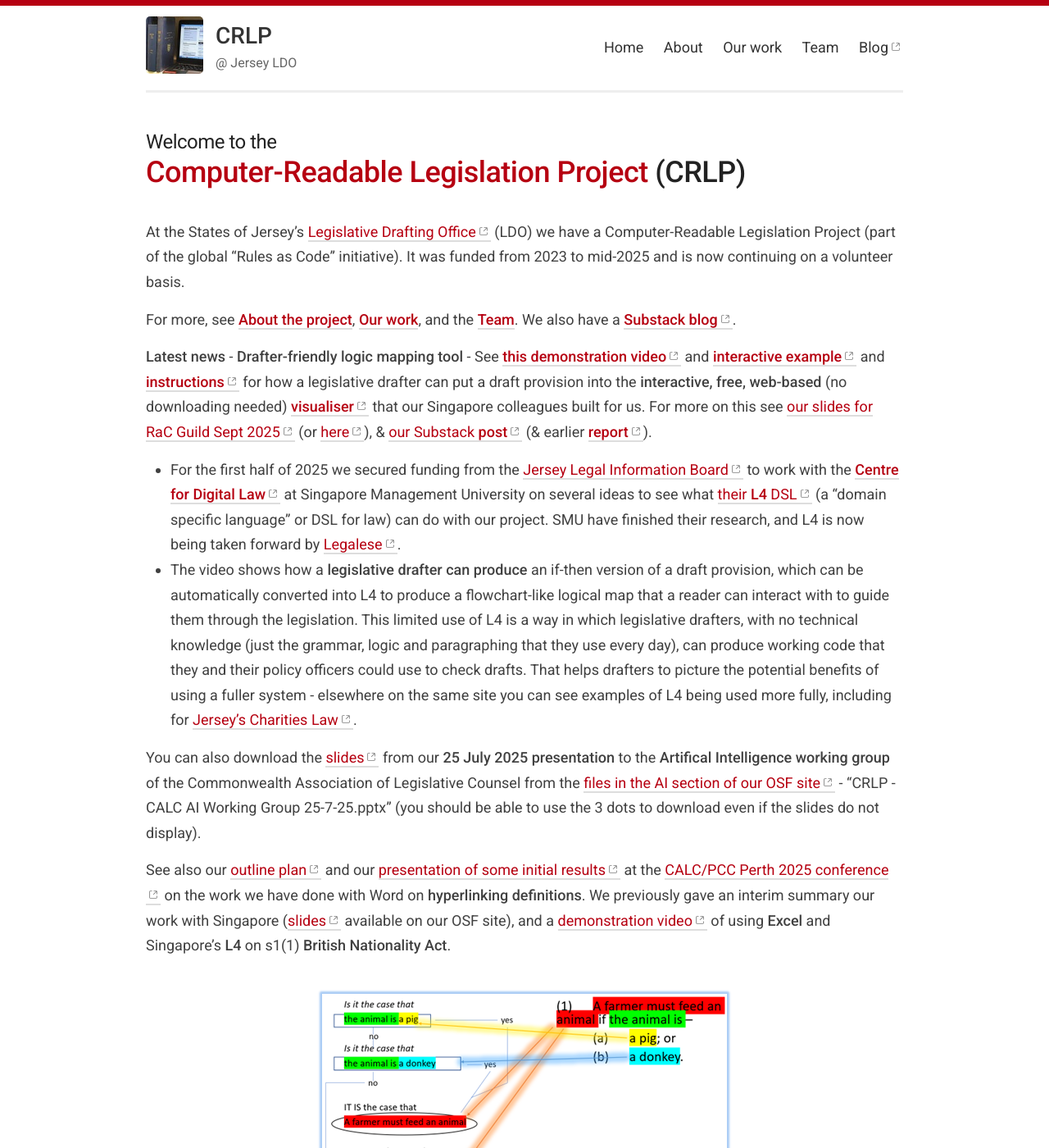
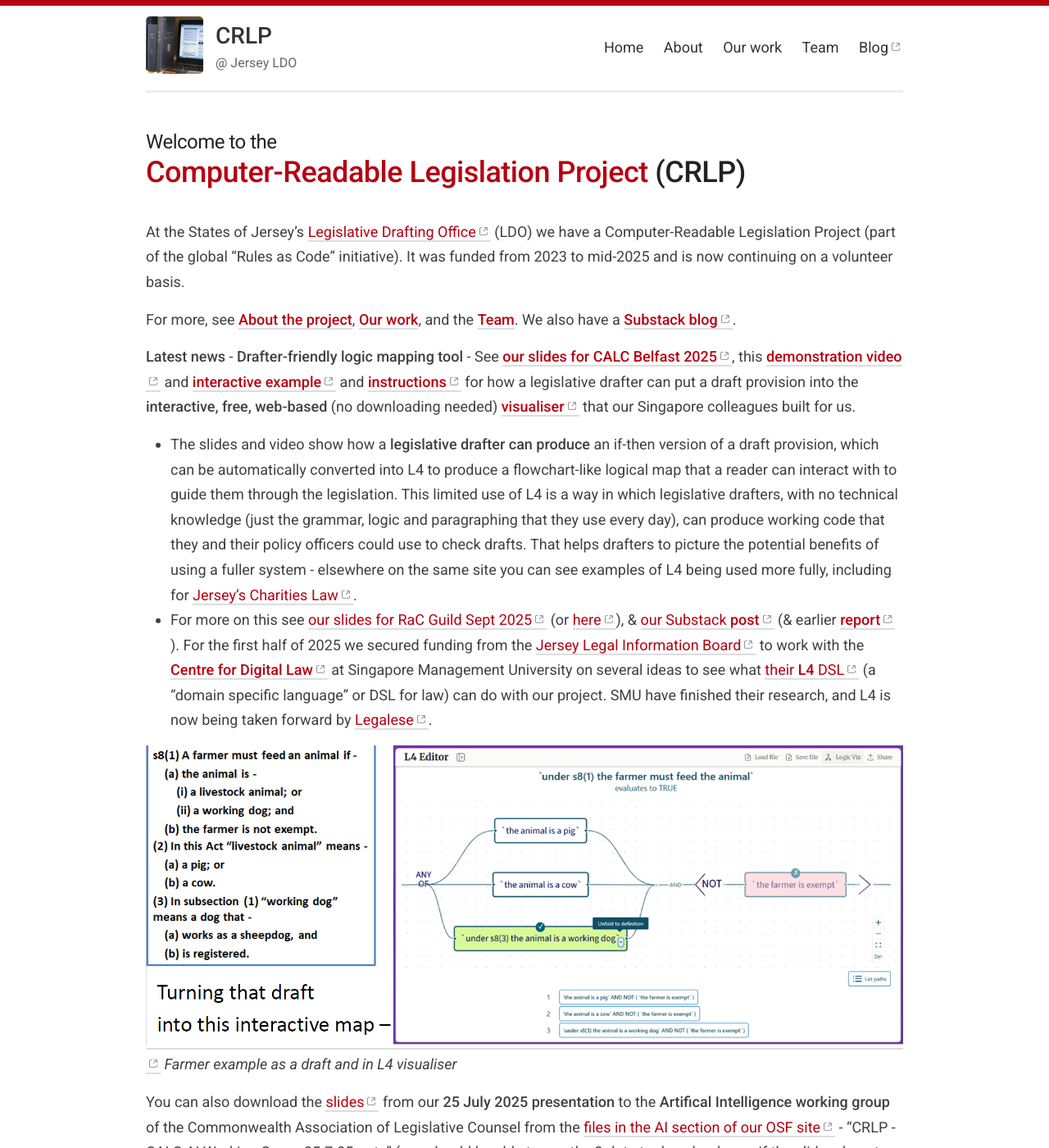
Before and after one commit to crlp-jerseyldo/crlp-jerseyldo.github.io, a Jekyll site: the page built from index.md, in a window 1280 px wide and 1400 px high. Shown: the whole window at 82% size. Built offline with Jekyll 4.4.1, drawn with Linux system fonts in a browser that asks for light colours; our own code applies the rules of GitHub Pages for plain Markdown files.

Commit message:
Update index.md
Added link to Belfast slides, with image, & re-arranged bullet points

```diff
--- a/index.md
+++ b/index.md
@@ -9,9 +9,11 @@ At the States of Jersey’s [Legislative Drafting Office](https://www.gov.je/Gov
 For more, see [**About the project**](/about), [**Our work**](/work), and the [**Team**](/team). We also have a [**Substack blog**](https://digitallegislation.substack.com){:target="_blank"}.
 
 **Latest news** -
-**Drafter-friendly logic mapping tool** - See [**this demonstration video**](https://youtu.be/_VZ4_FY_Nqo){:target="_blank"} and [**interactive example**](https://jl4.legalese.com/?id=8831700c-a1ee-4c21-9365-1aa410a977d0){:target="_blank"} and [**instructions**](https://osf.io/adwe6){:target="_blank"} for how a legislative drafter can put a draft provision into the **interactive, free, web-based** (no downloading needed) [**visualiser**](https://jl4.legalese.com/){:target="_blank"} that our Singapore colleagues built for us. For more on this see [our slides for RaC Guild Sept 2025](https://osf.io/axydq){:target="_blank"} (or [here](https://docs.google.com/presentation/d/1MRs8hJY45ptGslava2WvQGvPlhp9sp59l1NbNU5ruYk/edit?usp=sharing){:target="_blank"}), & [our Substack **post**](https://substack.com/@digitallegislation/p-171875282){:target="_blank"} (& earlier [**report**](https://osf.io/x43td){:target="_blank"}).
-- For the first half of 2025 we secured funding from the [Jersey Legal Information Board](https://www.jerseylaw.je/Pages/About.aspx){:target="_blank"} to work with the [**Centre for Digital Law**](https://cdl.smu.edu.sg/projects/research-project-computational-law-rpcl){:target="_blank"} at Singapore Management University on several ideas to see what [their **L4** DSL](https://github.com/smucclaw){:target="_blank"} (a “domain specific language” or DSL for law) can do with our project. SMU have finished their research, and L4 is now being taken forward by [Legalese](https://l4.legalese.com/){:target="_blank"}.
-- The video shows how a **legislative drafter can produce** an if-then version of a draft provision, which can be automatically converted into L4 to produce a flowchart-like logical map that a reader can interact with to guide them through the legislation. This limited use of L4 is a way in which legislative drafters, with no technical knowledge (just the grammar, logic and paragraphing that they use every day), can produce working code that they and their policy officers could use to check drafts. That helps drafters to picture the potential benefits of using a fuller system - elsewhere on the same site you can see examples of L4 being used more fully, including for [Jersey's Charities Law](https://github.com/smucclaw/l4-ide/blob/ian/je-charities-3/jl4/experiments/jerseyCharities2.l4){:target="_blank"}.
+**Drafter-friendly logic mapping tool** - See [**our slides for CALC Belfast 2025**](https://osf.io/4hfbx){:target="_blank"}, this [**demonstration video**](https://youtu.be/_VZ4_FY_Nqo){:target="_blank"} and [**interactive example**](https://jl4.legalese.com/?id=8831700c-a1ee-4c21-9365-1aa410a977d0){:target="_blank"} and [**instructions**](https://osf.io/adwe6){:target="_blank"} for how a legislative drafter can put a draft provision into the **interactive, free, web-based** (no downloading needed) [**visualiser**](https://jl4.legalese.com/){:target="_blank"} that our Singapore colleagues built for us.
+- The slides and video show how a **legislative drafter can produce** an if-then version of a draft provision, which can be automatically converted into L4 to produce a flowchart-like logical map that a reader can interact with to guide them through the legislation. This limited use of L4 is a way in which legislative drafters, with no technical knowledge (just the grammar, logic and paragraphing that they use every day), can produce working code that they and their policy officers could use to check drafts. That helps drafters to picture the potential benefits of using a fuller system - elsewhere on the same site you can see examples of L4 being used more fully, including for [Jersey's Charities Law](https://github.com/smucclaw/l4-ide/blob/ian/je-charities-3/jl4/experiments/jerseyCharities2.l4){:target="_blank"}.
+- For more on this see [our slides for RaC Guild Sept 2025](https://osf.io/axydq){:target="_blank"} (or [here](https://docs.google.com/presentation/d/1MRs8hJY45ptGslava2WvQGvPlhp9sp59l1NbNU5ruYk/edit?usp=sharing){:target="_blank"}), & [our Substack **post**](https://substack.com/@digitallegislation/p-171875282){:target="_blank"} (& earlier [**report**](https://osf.io/x43td){:target="_blank"}). For the first half of 2025 we secured funding from the [Jersey Legal Information Board](https://www.jerseylaw.je/Pages/About.aspx){:target="_blank"} to work with the [**Centre for Digital Law**](https://cdl.smu.edu.sg/projects/research-project-computational-law-rpcl){:target="_blank"} at Singapore Management University on several ideas to see what [their **L4** DSL](https://github.com/smucclaw){:target="_blank"} (a “domain specific language” or DSL for law) can do with our project. SMU have finished their research, and L4 is now being taken forward by [Legalese](https://l4.legalese.com/){:target="_blank"}.
+
+[![Farmer example as a draft and in L4 visualiser](/images/FarmerDraftToMap.png)](https://osf.io/4hfbx){:target="_blank"} *Farmer example as a draft and in L4 visualiser*
 
 You can also download the [slides](https://osf.io/f3szc){:target="_blank"} from our **25 July 2025 presentation** to the **Artifical Intelligence working group** of the Commonwealth Association of Legislative Counsel from the [files in the AI section of our OSF site](https://osf.io/bkjqx/files/osfstorage){:target="_blank"} - "CRLP - CALC AI Working Group 25-7-25.pptx" (you should be able to use the 3 dots to download even if the slides do not display).
 
```
